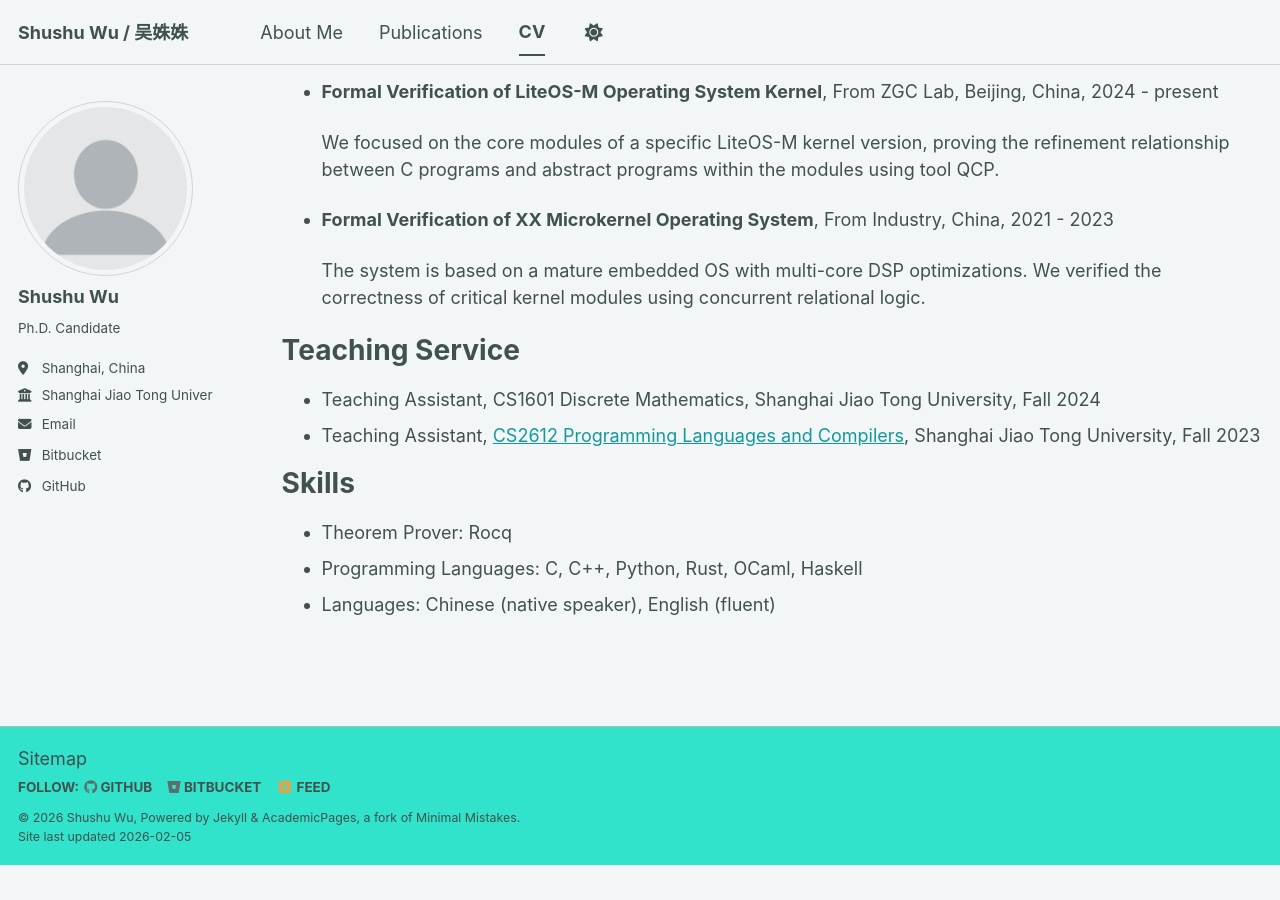
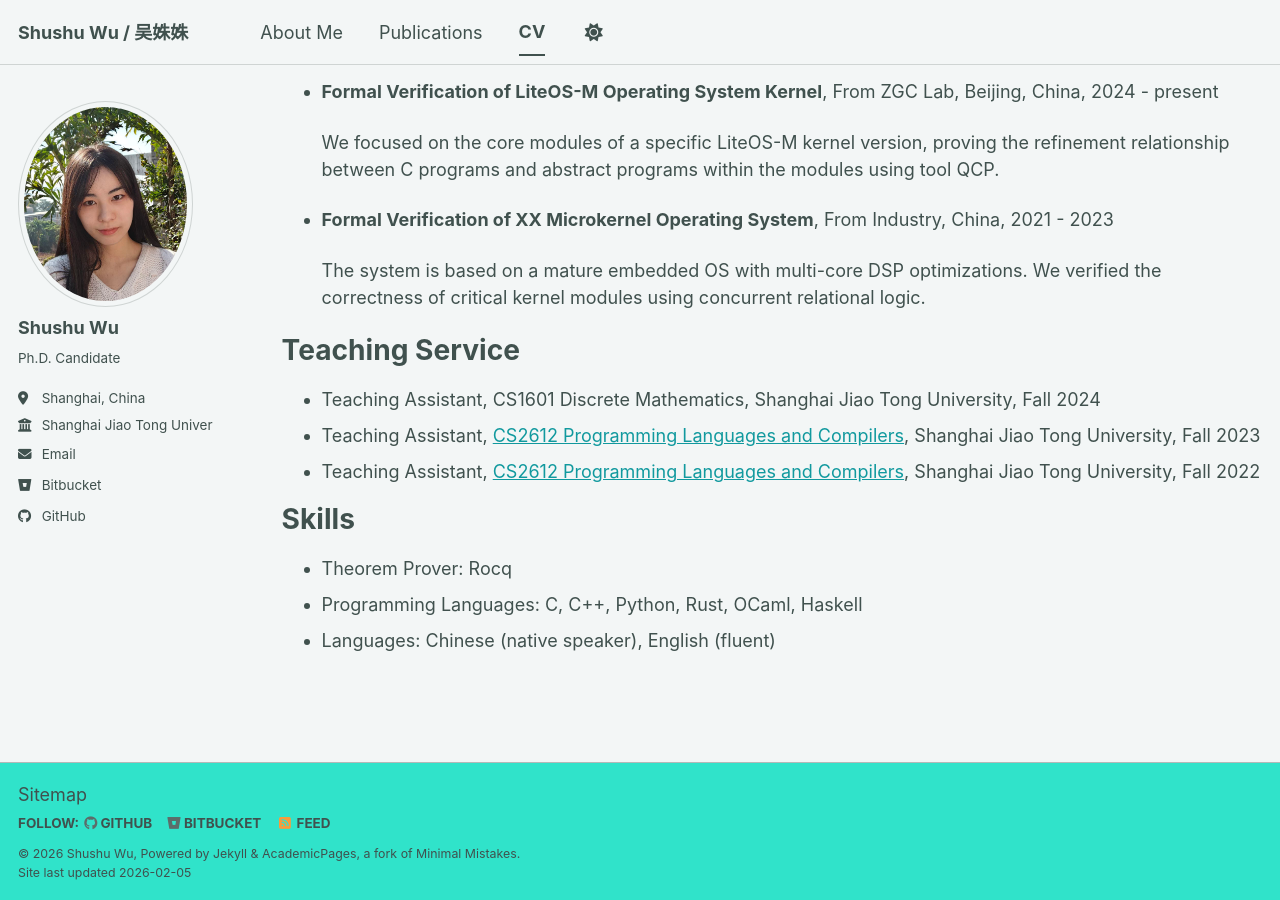
Before and after one commit to CielSeven/cielseven.github.io, a Jekyll site: the page built from _pages/cv.md, in a window 1280 px wide and 900 px high, scrolled down 1568 px. Built offline with Jekyll 4.4.1, drawn with Linux system fonts in a browser that asks for light colours; a script bundle is joined from its source files by our own code; library files that are not in the unit come from our copies; before the commit the page ends 2432 px from its top, so only the background shows below that.

Commit message:
update profile

```diff
--- a/Gemfile
+++ b/Gemfile
@@ -11,3 +11,4 @@ end
 
 gem 'github-pages'
 gem 'connection_pool', '2.5.0'
+gem 'faraday-retry'
--- a/_config.yml
+++ b/_config.yml
@@ -24,7 +24,7 @@ repository               : "academicpages/academicpages.github.io"
 #               Additional customization can be done by editing /_includes/author-profile.html
 author:
   # Biographic information
-  avatar           : "profile.png"
+  avatar           : "profile.jpg"
   name             : "Shushu Wu"
   pronouns         : # example: "she/her"
   bio              : "Ph.D. Candidate"
--- a/_pages/cv.md
+++ b/_pages/cv.md
@@ -52,6 +52,7 @@ Teaching Service
 ======
 * Teaching Assistant, CS1601 Discrete Mathematics, Shanghai Jiao Tong University, Fall 2024
 * Teaching Assistant, [CS2612 Programming Languages and Compilers](https://jhc.sjtu.edu.cn/public/courses/CS2612/2023fall/), Shanghai Jiao Tong University, Fall 2023
+* Teaching Assistant, [CS2612 Programming Languages and Compilers](https://jhc.sjtu.edu.cn/public/courses/CS2612/2022fall/), Shanghai Jiao Tong University, Fall 2022
 
 Skills
 ======
```
Also changed, not shown: images/WaddleDee.jpg (added), images/profile.jpg (added).
